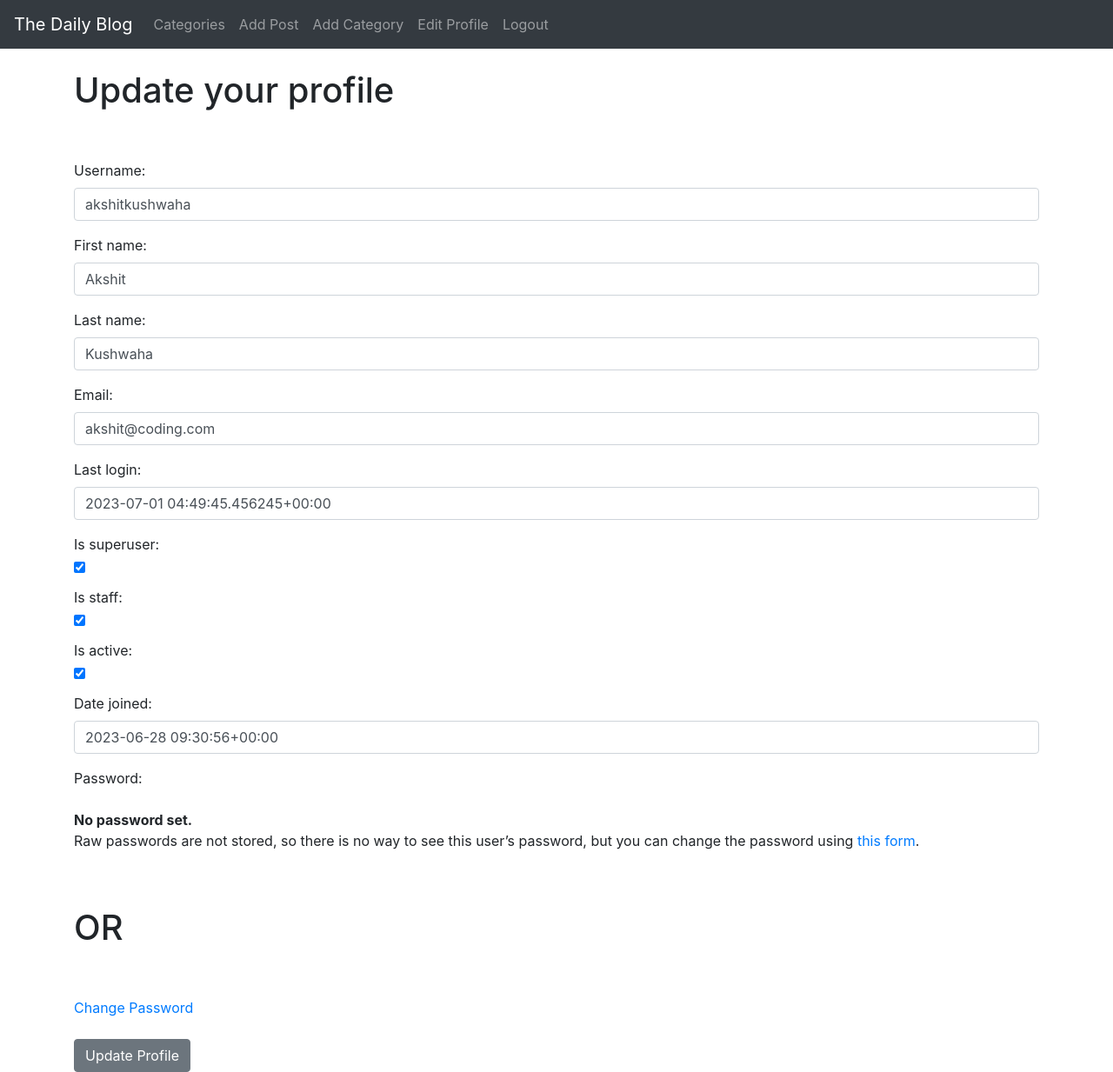
After one commit to AkshitKushwaha/Blog-using-django, a Django app: page /members/edit_profile/ in a window 1280 px wide. The commit adds this page. Shown: the whole page at 87% size. Run offline with Django 3.2, Linux system fonts and the light colour scheme; a user stored in the database is signed in.

Commit message:
Added change password functionality

```diff
--- a/members/forms.py
+++ b/members/forms.py
@@ -1,4 +1,4 @@
-from django.contrib.auth.forms import UserCreationForm
+from django.contrib.auth.forms import UserCreationForm, UserChangeForm
 from django.contrib.auth.models import User
 from django import forms
 
@@ -19,3 +19,18 @@ class SignUpForm(UserCreationForm):
         self.fields['password1'].widget.attrs['class'] = 'form-control'
 
         self.fields['password2'].widget.attrs['class'] = 'form-control'
+
+class EditProfileForm(UserChangeForm):
+    email = forms.EmailField(widget=forms.EmailInput(attrs={'class': 'form-control'}))
+    first_name = forms.CharField(max_length=100, widget=forms.TextInput(attrs={'class': 'form-control'}))
+    last_name = forms.CharField(max_length=100, widget=forms.TextInput(attrs={'class': 'form-control'}))
+    username = first_name = forms.CharField(max_length=100, widget=forms.TextInput(attrs={'class': 'form-control'}))
+    last_login = first_name = forms.CharField(max_length=100, widget=forms.TextInput(attrs={'class': 'form-control'}))
+    is_superuser = first_name = forms.CharField(max_length=100, widget=forms.CheckboxInput(attrs={'class': 'form-check'}))
+    is_staff = first_name = forms.CharField(max_length=100, widget=forms.CheckboxInput(attrs={'class': 'form-check'}))
+    is_active = first_name = forms.CharField(max_length=100, widget=forms.CheckboxInput(attrs={'class': 'form-check'}))
+    date_joined = first_name = forms.CharField(max_length=100, widget=forms.TextInput(attrs={'class': 'form-control'}))
+
+    class Meta:
+        model = User
+        fields = ('username', 'first_name', 'last_name', 'email', 'last_login', 'is_superuser', 'is_staff', 'is_active', 'date_joined')
--- /dev/null
+++ b/members/templates/registration/edit_profile.html
@@ -0,0 +1,24 @@
+{% extends 'base.html' %}
+
+{% block title%}Edit Profile{% endblock %}
+
+{% block content %}
+
+<h1>Update your profile</h1>
+</br></br>
+<form method="POST">
+    {% csrf_token %}
+    {{ form.as_p }}
+    <br/><br/>
+
+    <h1>OR</h1>
+
+    <br/><br/>
+
+    <a href="http://127.0.0.1:8000/members/password/">Change Password</a>
+    <br/><br/>
+    <button class="btn btn-secondary">Update Profile</button>
+</form>
+
+
+{% endblock %}
--- a/members/urls.py
+++ b/members/urls.py
@@ -1,8 +1,11 @@
 from django.urls import path
-from .views import UserRegisterView
+from .views import UserRegisterView, UserEditView
+from django.contrib.auth import views as auth_views
 
 
 
 urlpatterns = [
     path('register/', UserRegisterView.as_view(), name='register'),
+    path('edit_profile/', UserEditView.as_view(), name='edit_profile'),
+    path('password/', auth_views.PasswordChangeView.as_view(template_name='registration/change-password.html')),
 ]
--- a/members/views.py
+++ b/members/views.py
@@ -1,8 +1,8 @@
 from django.shortcuts import render
 from django.views import generic
-from django.contrib.auth.forms import UserCreationForm
+from django.contrib.auth.forms import UserCreationForm, UserChangeForm
 from django.urls import reverse_lazy
-from .forms import SignUpForm
+from .forms import SignUpForm,  EditProfileForm
 
 # Create your views here.
 
@@ -10,3 +10,11 @@ class UserRegisterView(generic.CreateView):
     form_class = SignUpForm
     template_name = 'registration/register.html'
     success_url = reverse_lazy('login')
+
+class UserEditView(generic.UpdateView):
+    form_class = EditProfileForm
+    template_name = 'registration/edit_profile.html'
+    success_url = reverse_lazy('home')
+
+    def get_object(self):
+        return self.request.user
--- a/theblog/forms.py
+++ b/theblog/forms.py
@@ -14,7 +14,7 @@ for item in choices:
 class PostForm(forms.ModelForm):
     class Meta:
         model = Post
-        fields = ('title', 'title_tag', 'author', 'category', 'body')
+        fields = ('title', 'title_tag', 'author', 'category', 'body', 'snippet')
 
         widgets = {
             'title': forms.TextInput(attrs={'class': 'form-control', 'placeholder': 'Enter title here'}),
@@ -25,12 +25,14 @@ class PostForm(forms.ModelForm):
             #'author': forms.Select(attrs={'class': 'form-control'}),
             #'category': forms.Select(choices=[('coding', 'coding'), ('sports', 'sports'), ('entertainment', 'entertainment')], attrs={'class': 'form-control'}),
             'body': forms.Textarea(attrs={'class': 'form-control'}),
+            'snippet': forms.Textarea(attrs={'class': 'form-control'}),
+
         }
 
 class EditForm(forms.ModelForm):
     class Meta:
         model = Post
-        fields = ('title', 'title_tag', 'body')
+        fields = ('title', 'title_tag', 'body', 'snippet')
 
         widgets = {
             'title': forms.TextInput(attrs={'class': 'form-control', 'placeholder': 'Enter title here'}),
@@ -39,4 +41,5 @@ class EditForm(forms.ModelForm):
             #'author': forms.Select(attrs={'class': 'form-control'}),
             #'category': forms.Select(choices=[('coding', 'coding'), ('sports', 'sports'), ('entertainment', 'entertainment')], attrs={'class': 'form-control'}),
             'body': forms.Textarea(attrs={'class': 'form-control'}),
+            'snippet': forms.Textarea(attrs={'class': 'form-control'}),
         }
--- a/theblog/models.py
+++ b/theblog/models.py
@@ -23,6 +23,7 @@ class Post(models.Model):
     body = RichTextField(blank=True, null=True)
     post_date = models.DateField(auto_now_add=True)
     category = models.CharField(max_length=255, default='coding')
+    snippet = models.CharField(max_length=255, default='')
     likes = models.ManyToManyField(User, related_name='blog_posts')
 
     def __str__(self):
--- a/theblog/templates/base.html
+++ b/theblog/templates/base.html
@@ -57,6 +57,10 @@
           </li>
 
           <li class="nav-item">
+            <a class="nav-link" href="{% url 'edit_profile' %}">Edit Profile</a>
+          </li>
+
+          <li class="nav-item">
             <a class="nav-link" href="{% url 'logout' %}">Logout</a>
           </li>
 
--- a/theblog/templates/home.html
+++ b/theblog/templates/home.html
@@ -16,7 +16,7 @@
         {% endif %}
 
         </small> </br>
-        {{ post.body|slice:"200" }}</li>
+        {{ post.snippet }}</li>
     {% endfor %}
 </ul>
 
```
Also changed, not shown: members/templates/registration/change-password.html (added, +16 -0 lines), db.sqlite3, theblog/migrations/0008_post_snippet.py (added), theblog/migrations/0009_alter_post_snippet.py (added).
